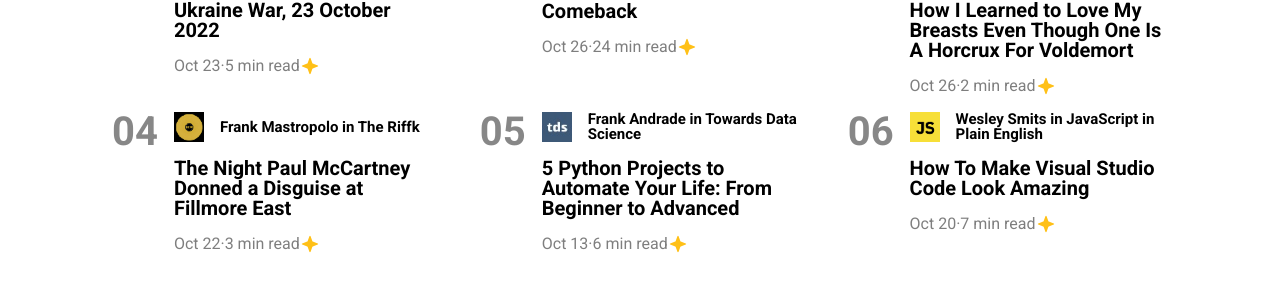
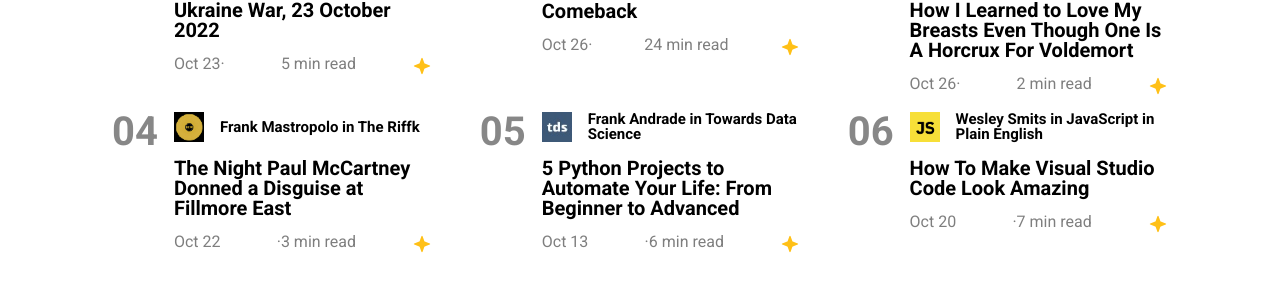
Before and after one commit to GianmarcoArz/Proggetto-S5-L5, a plain HTML site: page base_di_partenza/index.html in a window 1280 px wide. Shown: the part 668-952 px from the top of the page. Drawn offline with nearby package versions, Linux system fonts and the light colour scheme; files whose address does not match are found by name.

Commit message:
PROGGETTO -FINE SENZA EXTRA

```diff
--- a/base_di_partenza/assets/css/style.css
+++ b/base_di_partenza/assets/css/style.css
@@ -131,8 +131,7 @@ article {
 
 .card-time {
   display: flex;
-  flex-direction: row;
-  align-items: center;
+  justify-content: space-between;
   color: rgba(0, 0, 0, 0.504);
 }
 
@@ -247,8 +246,33 @@ button {
 
 .nav-bar-bianca {
   background-color: white;
+  animation: fade-in 500ms both;
 }
 
 .buttongreen {
   background-color: #538724;
+  animation: fade-in 500ms both;
 }
+
+@keyframes fade-in {
+  from {
+    opacity: 0;
+  }
+  20% {
+    opacity: 0.2;
+  }
+
+  40% {
+    opacity: 0.4;
+  }
+  60% {
+    opacity: 0.6;
+  }
+  80% {
+    opacity: 0.8;
+  }
+
+  to {
+    opacity: 1;
+  }
+}
--- a/base_di_partenza/assets/js.js
+++ b/base_di_partenza/assets/js.js
@@ -1,6 +1,6 @@
 const navbar = document.querySelector(".nav-bar");
 const buttonblack = document.querySelector(".buttonblack");
-const asseY = 520;
+const asseY = 350;
 
 const color = function () {
   if (window.scrollY > asseY) {
--- a/base_di_partenza/index.html
+++ b/base_di_partenza/index.html
@@ -57,7 +57,8 @@
                                 <h3>Ukraine War, 23 October 2022</h3>
                             </div>
                             <div class="card-time">
-                                <p>Oct 23·5 min read</p>
+                                <p>Oct 23·</p>
+                                <p>5 min read</p>
                                 <img src="./star.svg" alt="" />
                             </div>
                         </div>
@@ -79,7 +80,8 @@
                                 <h3>Comeback</h3>
                             </div>
                             <div class="card-time">
-                                <p>Oct 26·24 min read</p>
+                                <p>Oct 26·</p>
+                                <p>24 min read</p>
                                 <img src="./star.svg" alt="" />
                             </div>
                         </div>
@@ -107,7 +109,8 @@
                 </h3>
               </div>
               <div class="card-time">
-                <p>Oct 26·2 min read</p>
+                <p>Oct 26·</p>
+                <p>2 min read</p>
                 <img src="./star.svg" alt="" />
               </div>
             </div>
@@ -131,7 +134,8 @@
                 </h3>
               </div>
               <div class="card-time">
-                <p>Oct 22·3 min read</p>
+                <p>Oct 22</p>
+                <p>·3 min read</p>
                 <img src="./star.svg" alt="" />
               </div>
             </div>
@@ -156,7 +160,8 @@
                 </h3>
               </div>
               <div class="card-time">
-                <p>Oct 13·6 min read</p>
+                <p>Oct 13</p>
+                <p>·6 min read</p>
                 <img src="./star.svg" alt="" />
               </div>
             </div>
@@ -179,7 +184,8 @@
                 <h3>How To Make Visual Studio Code Look Amazing</h3>
               </div>
               <div class="card-time">
-                <p>Oct 20·7 min read</p>
+                <p>Oct 20</p>
+                <p>·7 min read</p>
                 <img src="./star.svg" alt="" />
               </div>
             </div>
```
